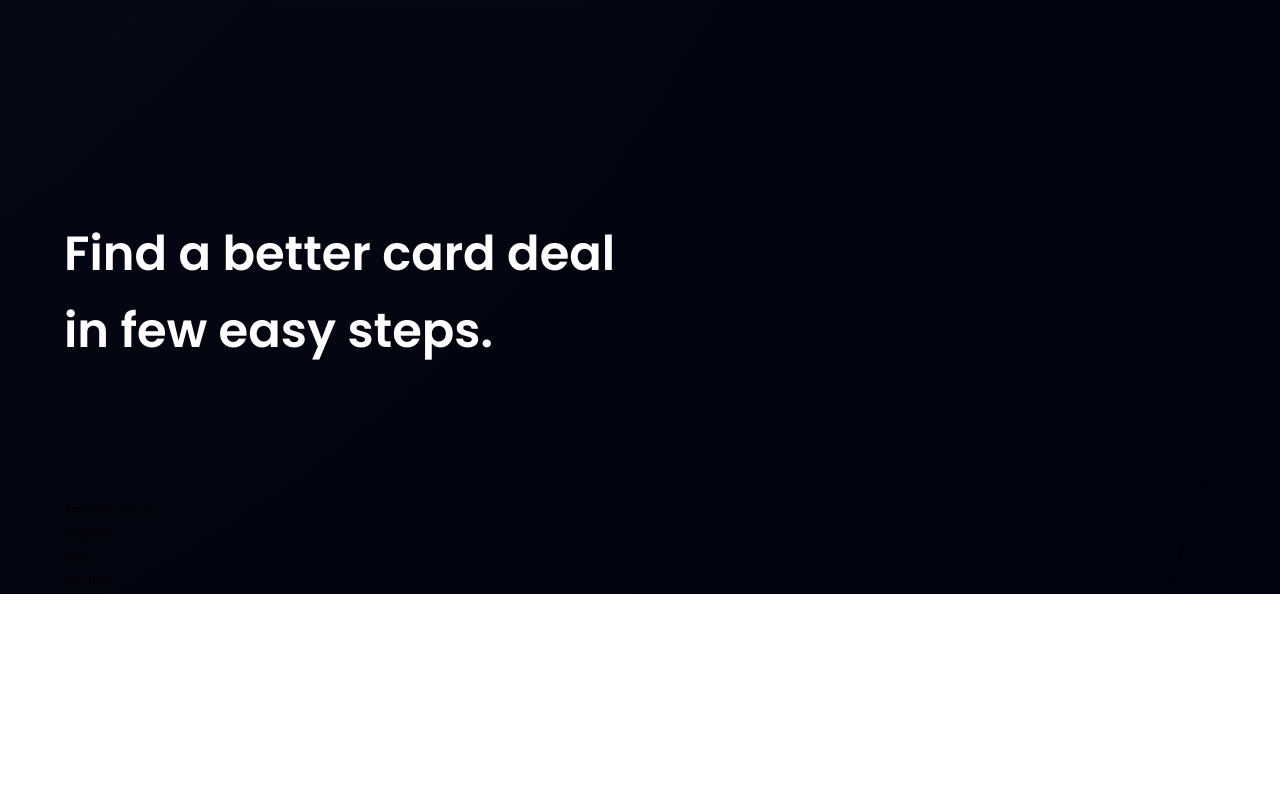
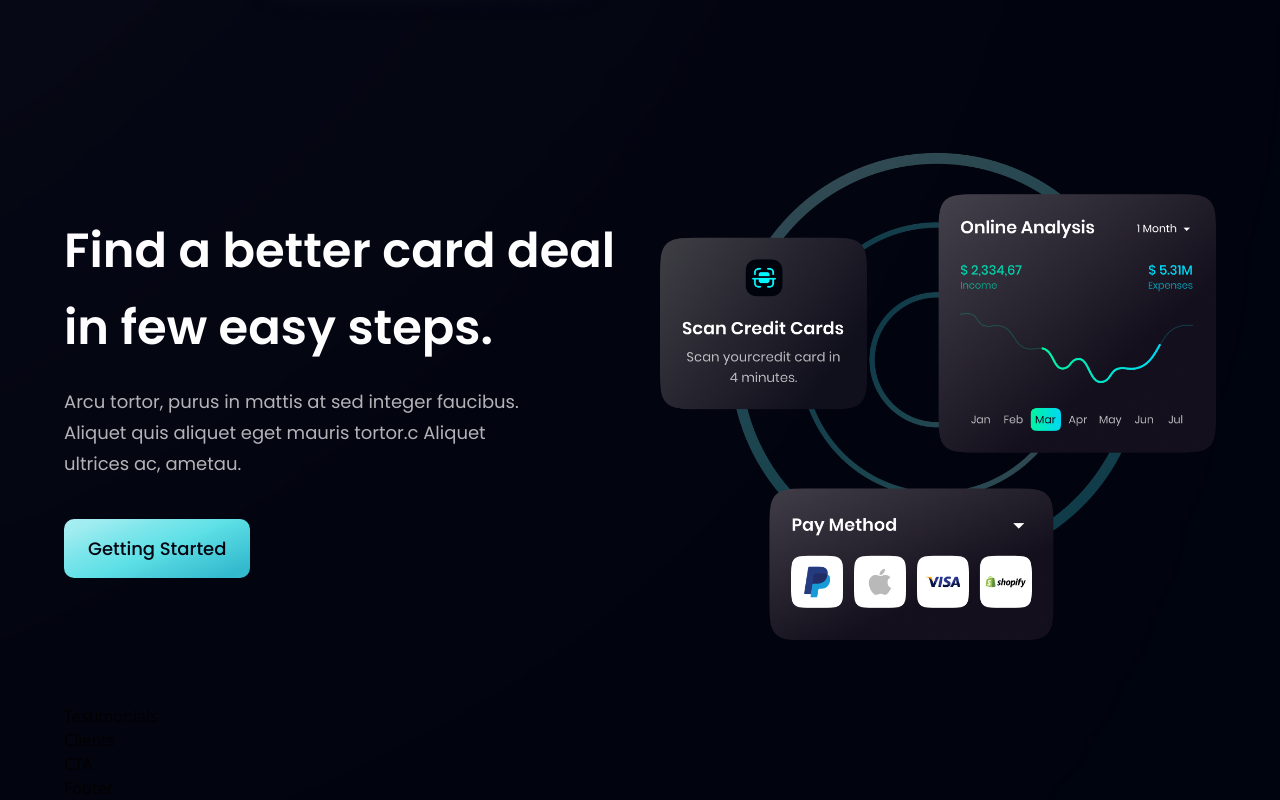
Before and after one commit to TommyTranT/Hoobank-Tutorial, a React (Vite) app: page / in a window 1280 px wide. Shown: the part 2050-2850 px from the top of the page. Before the commit the page ends 2644 px from the top, so only its background shows below. Built offline with nearby package versions, Linux system fonts and the light colour scheme.

Commit message:
add rounded buttons. style card deal component

```diff
--- a/src/components/Button.jsx
+++ b/src/components/Button.jsx
@@ -4,7 +4,7 @@
   return (
     <button
       type="button"
-      className={`py-4 px-6 bg-blue-gradient font-poppins font-medium text-[18px] text-primary outline-none ${styles}`}
+      className={`py-4 px-6 bg-blue-gradient font-poppins font-medium text-[18px] text-primary outline-none ${styles} rounded-[10px]`}
     >
       Getting Started
     </button>
--- a/src/components/CardDeal.jsx
+++ b/src/components/CardDeal.jsx
@@ -5,12 +5,20 @@
 
 const CardDeal = () => (
   <section className={layout.section}>
-    <div className={layout.section}>
+    <div className={layout.sectionInfo}>
       <h2 className={styles.heading2}>
         Find a better card deal <br className="sm:block hidden" />
         in few easy steps.
       </h2>
-      <p></p>
+      <p className={`${styles.paragraph} max-w-[480px] mt-5`}>
+        Arcu tortor, purus in mattis at sed integer faucibus. Aliquet quis
+        aliquet eget mauris tortor.c Aliquet ultrices ac, ametau.
+      </p>
+      <Button styles="mt-10" />
+    </div>
+
+    <div className={layout.sectionImg}>
+      <img src={card} alt="card" className="w-[100%] h-[100%]" />
     </div>
   </section>
 );
```
